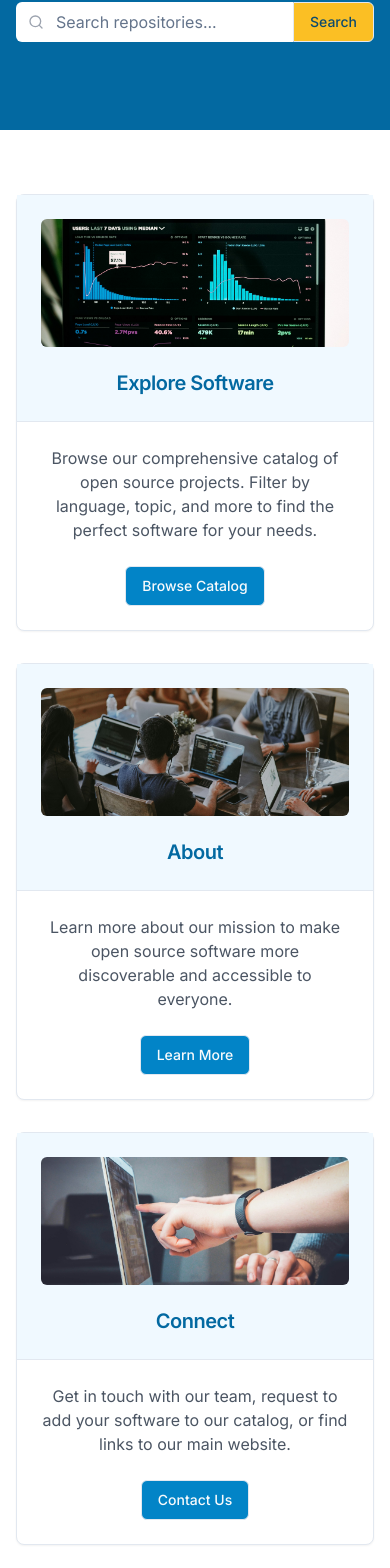
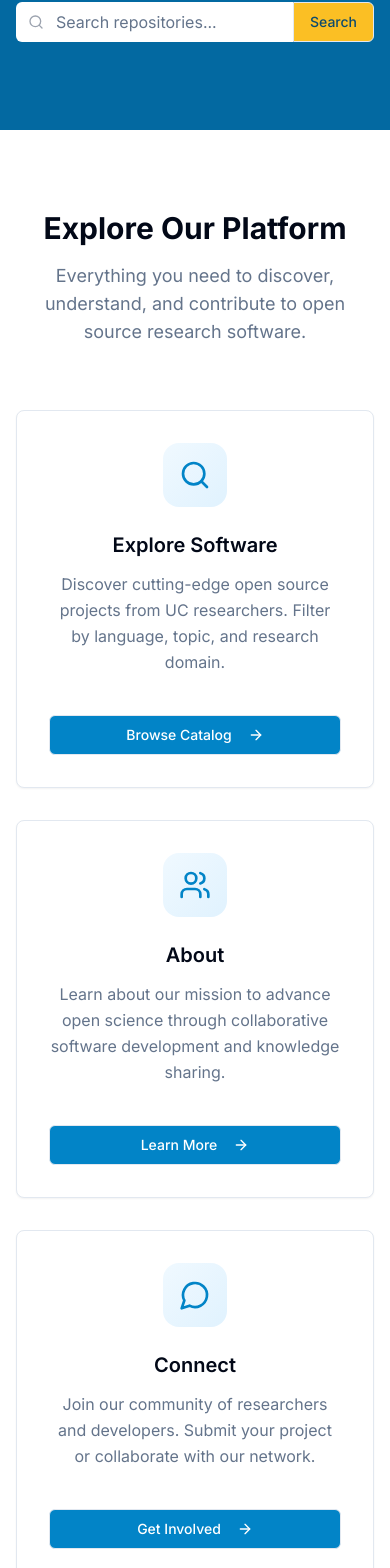
Before and after one commit to par4m/orb-showcase, a Next.js app in the folder frontend/: page / in a window 390 px wide. Shown: the part 371-1939 px from the top of the page. Built offline with nearby package versions, Linux system fonts and the light colour scheme.

Commit message:
Responsive Navbar and Homepage Cards

```diff
--- a/frontend/app/page.tsx
+++ b/frontend/app/page.tsx
@@ -1,13 +1,11 @@
 "use client"
 
-import type React from "react"
-
+import React, { useState } from "react"
 import Link from "next/link"
 import { Button } from "@/components/ui/button"
-import { Card, CardContent, CardFooter, CardHeader, CardTitle } from "@/components/ui/card"
+import { Card, CardContent } from "@/components/ui/card"
 import { Input } from "@/components/ui/input"
-import { Search } from "lucide-react"
-import { useState } from "react"
+import { Search, Code, Users, MessageCircle, ArrowRight } from "lucide-react"
 import { useRouter } from "next/navigation"
 
 export default function Home() {
@@ -33,7 +31,7 @@ export default function Home() {
     <div className="flex flex-col min-h-screen">
       <main className="flex-1">
         <section className="bg-sky-700 text-white py-20">
-          <div className="container text-center space-y-6">
+          <div className="w-full max-w-screen-2xl mx-auto px-4 md:px-8 xl:px-20 text-center space-y-6">
             <h1 className="text-4xl font-bold sm:text-5xl md:text-6xl">UC Open Repository Browser</h1>
             <p className="max-w-3xl mx-auto text-lg text-sky-100">
               Showcasing world-class open source scientific software from the University of California.
@@ -70,79 +68,98 @@ export default function Home() {
           </div>
         </section>
 
-        <section className="py-16">
-          <div className="container">
-            <div className="grid gap-8 md:grid-cols-3">
-              <Card className="border shadow-sm hover:shadow-md transition-shadow">
-                <CardHeader className="bg-sky-50 border-b">
-                  <div className="w-full h-32 mb-4 rounded-md overflow-hidden">
-                    <img
-                      src="/images/explore-software.jpg"
-                      alt="Software development dashboard with code analytics"
-                      className="w-full h-full object-cover"
-                    />
+        {/* Features Section */}
+        <section className="py-20 bg-background">
+          <div className="w-full max-w-screen-2xl mx-auto px-4 md:px-8 xl:px-20">
+            <div className="text-center space-y-4 mb-16">
+              <h2 className="text-3xl md:text-4xl font-bold text-foreground">
+                Explore Our Platform
+              </h2>
+              <p className="text-lg text-muted-foreground max-w-2xl mx-auto">
+                Everything you need to discover, understand, and contribute to open source research software.
+              </p>
+            </div>
+
+            <div className="grid gap-8 md:grid-cols-3 gap-x-12 xl:gap-x-16">
+              <Card className="group relative overflow-hidden border-border bg-card hover:shadow-lg transition-all duration-300 hover:-translate-y-1 flex flex-col h-full">
+                <CardContent className="p-8 text-center flex flex-col h-full">
+                  <div className="space-y-6 flex-1">
+                    <div className="mx-auto w-16 h-16 rounded-2xl bg-gradient-to-br from-sky-50 to-sky-100 flex items-center justify-center group-hover:scale-110 transition-transform duration-300">
+                      <Search className="w-8 h-8 text-sky-600" />
+                    </div>
+                    <div className="space-y-3">
+                      <h3 className="text-xl font-semibold text-foreground">Explore Software</h3>
+                      <p className="text-muted-foreground leading-relaxed">
+                        Discover cutting-edge open source projects from UC researchers. Filter by language, topic, and research domain.
+                      </p>
+                    </div>
                   </div>
-                  <CardTitle className="text-sky-700 text-xl text-center">Explore Software</CardTitle>
-                </CardHeader>
-                <CardContent className="pt-6">
-                  <p className="text-gray-600 text-center">
-                    Browse our comprehensive catalog of open source projects. Filter by language, topic, and more to
-                    find the perfect software for your needs.
-                  </p>
+                  <div className="mt-6 pt-4">
+                    <Button
+                      asChild
+                      className="bg-sky-600 hover:bg-sky-700 text-white group-hover:gap-3 transition-all duration-300 w-full"
+                    >
+                      <Link href="/repositories">
+                        Browse Catalog
+                        <ArrowRight className="w-4 h-4 ml-2 group-hover:translate-x-1 transition-transform" />
+                      </Link>
+                    </Button>
+                  </div>
                 </CardContent>
-                <CardFooter className="flex justify-center pb-6">
-                  <Button asChild className="bg-sky-600 hover:bg-sky-700">
-                    <Link href="/repositories">Browse Catalog</Link>
-                  </Button>
-                </CardFooter>
               </Card>
 
-              <Card className="border shadow-sm hover:shadow-md transition-shadow">
-                <CardHeader className="bg-sky-50 border-b">
-                  <div className="w-full h-32 mb-4 rounded-md overflow-hidden">
-                    <img
-                      src="/images/about-team.jpg"
-                      alt="Team collaboration meeting with laptops and discussion"
-                      className="w-full h-full object-cover"
-                    />
+              <Card className="group relative overflow-hidden border-border bg-card hover:shadow-lg transition-all duration-300 hover:-translate-y-1 flex flex-col h-full">
+                <CardContent className="p-8 text-center flex flex-col h-full">
+                  <div className="space-y-6 flex-1">
+                    <div className="mx-auto w-16 h-16 rounded-2xl bg-gradient-to-br from-sky-50 to-sky-100 flex items-center justify-center group-hover:scale-110 transition-transform duration-300">
+                      <Users className="w-8 h-8 text-sky-600" />
+                    </div>
+                    <div className="space-y-3">
+                      <h3 className="text-xl font-semibold text-foreground">About</h3>
+                      <p className="text-muted-foreground leading-relaxed">
+                        Learn about our mission to advance open science through collaborative software development and knowledge sharing.
+                      </p>
+                    </div>
                   </div>
-                  <CardTitle className="text-sky-700 text-xl text-center">About</CardTitle>
-                </CardHeader>
-                <CardContent className="pt-6">
-                  <p className="text-gray-600 text-center">
-                    Learn more about our mission to make open source software more discoverable and accessible to
-                    everyone.
-                  </p>
+                  <div className="mt-6 pt-4">
+                    <Button
+                      asChild
+                      className="bg-sky-600 hover:bg-sky-700 text-white group-hover:gap-3 transition-all duration-300 w-full"
+                    >
+                      <Link href="/about">
+                        Learn More
+                        <ArrowRight className="w-4 h-4 ml-2 group-hover:translate-x-1 transition-transform" />
+                      </Link>
+                    </Button>
+                  </div>
                 </CardContent>
-                <CardFooter className="flex justify-center pb-6">
-                  <Button asChild className="bg-sky-600 hover:bg-sky-700">
-                    <Link href="/about">Learn More</Link>
-                  </Button>
-                </CardFooter>
               </Card>
 
-              <Card className="border shadow-sm hover:shadow-md transition-shadow">
-                <CardHeader className="bg-sky-50 border-b">
-                  <div className="w-full h-32 mb-4 rounded-md overflow-hidden">
-                    <img
-                      src="/images/connect-communication.jpg"
-                      alt="Modern communication setup with laptop and mobile devices"
-                      className="w-full h-full object-cover"
-                    />
+              <Card className="group relative overflow-hidden border-border bg-card hover:shadow-lg transition-all duration-300 hover:-translate-y-1 flex flex-col h-full">
+                <CardContent className="p-8 text-center flex flex-col h-full">
+                  <div className="space-y-6 flex-1">
+                    <div className="mx-auto w-16 h-16 rounded-2xl bg-gradient-to-br from-sky-50 to-sky-100 flex items-center justify-center group-hover:scale-110 transition-transform duration-300">
+                      <MessageCircle className="w-8 h-8 text-sky-600" />
+                    </div>
+                    <div className="space-y-3">
+                      <h3 className="text-xl font-semibold text-foreground">Connect</h3>
+                      <p className="text-muted-foreground leading-relaxed">
+                        Join our community of researchers and developers. Submit your project or collaborate with our network.
+                      </p>
+                    </div>
                   </div>
-                  <CardTitle className="text-sky-700 text-xl text-center">Connect</CardTitle>
-                </CardHeader>
-                <CardContent className="pt-6">
-                  <p className="text-gray-600 text-center">
-                    Get in touch with our team, request to add your software to our catalog, or find links to our main
-                    website.
-                  </p>
+                  <div className="mt-6 pt-4">
+                    <Button
+                      asChild
+                      className="bg-sky-600 hover:bg-sky-700 text-white group-hover:gap-3 transition-all duration-300 w-full"
+                    >
+                      <Link href="/connect">
+                        Get Involved
+                        <ArrowRight className="w-4 h-4 ml-2 group-hover:translate-x-1 transition-transform" />
+                      </Link>
+                    </Button>
+                  </div>
                 </CardContent>
-                <CardFooter className="flex justify-center pb-6">
-                  <Button asChild className="bg-sky-600 hover:bg-sky-700">
-                    <Link href="/connect">Contact Us</Link>
-                  </Button>
-                </CardFooter>
               </Card>
             </div>
           </div>
--- a/frontend/app/repositories/RepositoriesPageClient.tsx
+++ b/frontend/app/repositories/RepositoriesPageClient.tsx
@@ -113,7 +113,7 @@ export function RepositoriesPageClient() {
   return (
     <div className="flex flex-col min-h-screen">
       <main className="flex-1 py-10">
-        <div className="container mx-auto px-4">
+        <div className="w-full max-w-screen-xl mx-auto px-4 sm:px-6 md:px-8">
           <div className="flex flex-col md:flex-row md:items-center md:justify-between mb-8 gap-4">
             <h1 className="text-3xl font-bold text-sky-800">Browse Repositories</h1>
             <div className="flex items-center gap-2 ml-auto">
@@ -131,8 +131,8 @@ export function RepositoriesPageClient() {
               <span className="ml-4 text-gray-500 text-xs">{totalItems} repositories</span>
             </div>
           </div>
-          <div className="grid gap-6 md:grid-cols-[250px_1fr] w-full">
-            <div>
+          <div className="grid gap-6 md:grid-cols-[250px_1fr] w-full min-w-0">
+            <div className="min-w-0">
               <RepositoryFilters
                 searchTerm={searchTerm}
                 setSearchTerm={setSearchTerm}
@@ -151,7 +151,7 @@ export function RepositoriesPageClient() {
                 onApplyFilters={handleApplyFilters}
               />
             </div>
-            <div className="space-y-6">
+            <div className="space-y-6 min-w-0 overflow-x-auto">
               {isLoading ? (
                 <RepositoryLoadingGrid />
               ) : isError ? (
```
Also changed, not shown: frontend/components/Navbar.tsx (+74 -3 lines).
